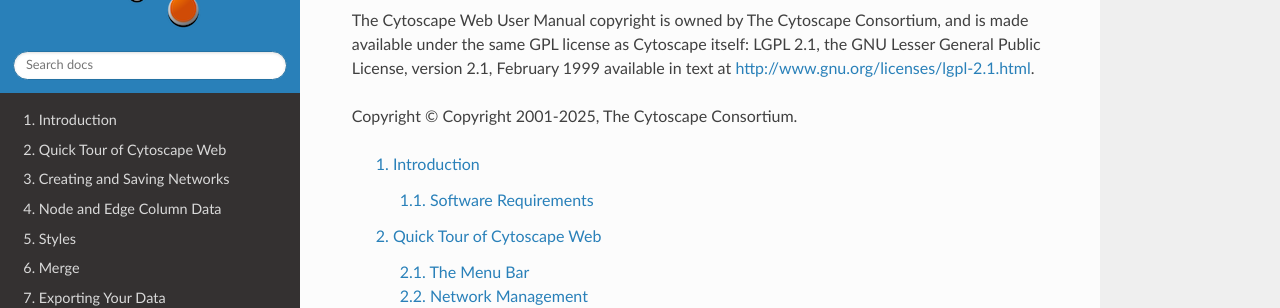
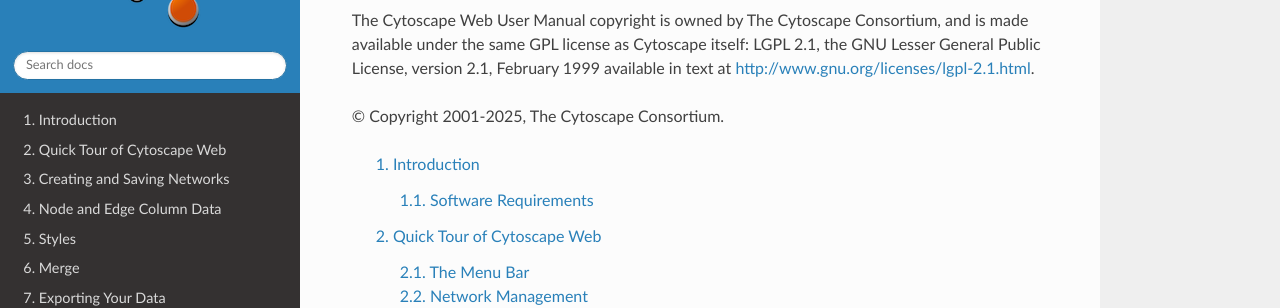
Before and after one commit to cytoscape/web-cytoscape-manual, a Sphinx documentation site: the page built from docs/index.rst, in a window 1280 px wide and 900 px high. Shown: the part 151-459 px from the top of the window. Built offline with Sphinx 7.4.7 and the Read the Docs theme 3.1.0, drawn with Linux system fonts in a browser that asks for light colours.

Commit message:
Update index.rst

```diff
--- a/docs/index.rst
+++ b/docs/index.rst
@@ -7,7 +7,7 @@
 version 2.1, February 1999 available in text at
 http://www.gnu.org/licenses/lgpl-2.1.html.
 
-Copyright |index_copyright|
+|index_copyright|
 
 .. toctree::
    :maxdepth: 2
```
